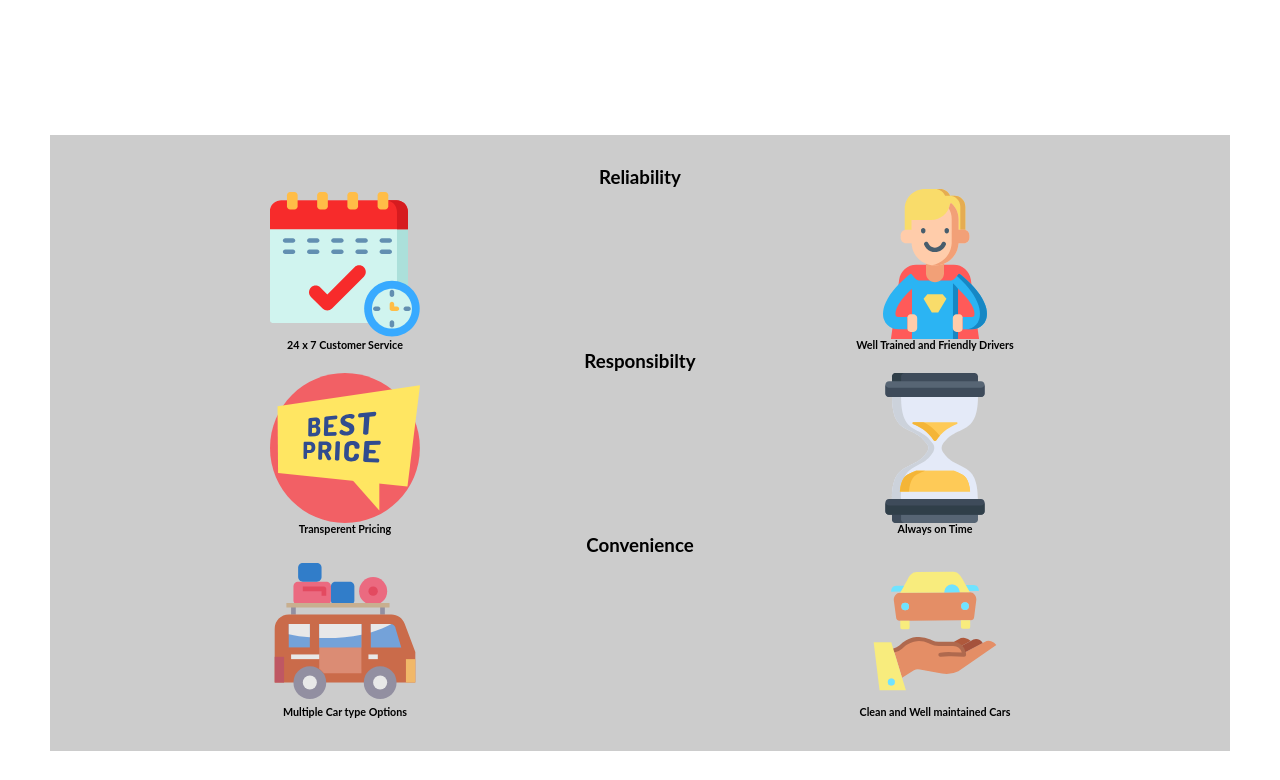
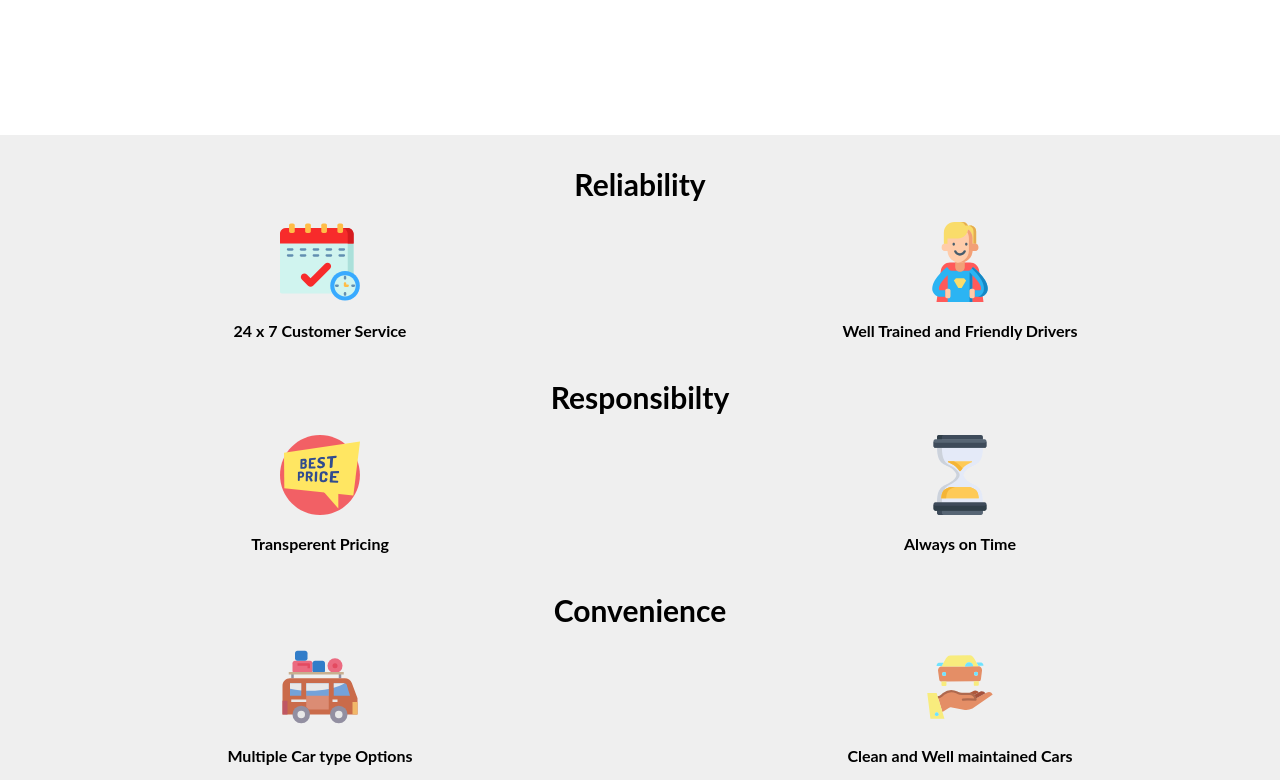
Before and after one commit to ArjunThiraviam/tour-travels, a website: page app/index.html in a window 1280 px wide. Shown: the part 920-1700 px from the top of the page. Drawn offline with Linux system fonts and the light colour scheme.

Commit message:
JS Fixes

```diff
--- a/app/assets/styles/modules/_choose.css
+++ b/app/assets/styles/modules/_choose.css
@@ -1,4 +1,13 @@
 .choose__image-container img {
-    width: 150px;
+    width: 80px;
     margin: auto;
+    margin-bottom: 20px;
 }
+#choose h3 {
+    font-size: 30px;
+    margin-bottom: 20px;
+}
+#choose h6 {
+    font-size: 16px;
+    margin-bottom: 40px;
+}
--- a/app/assets/styles/modules/_container.css
+++ b/app/assets/styles/modules/_container.css
@@ -4,3 +4,6 @@
     margin-top: 100px;
     margin-bottom: 100px;
 }
+.container-large {
+    max-width: unset;
+}
--- a/app/assets/styles/modules/_section.css
+++ b/app/assets/styles/modules/_section.css
@@ -5,5 +5,5 @@
 }
 
 #choose {
-    background-color: #ccc;
+    background-color: #efefef;
 }
--- a/app/index.html
+++ b/app/index.html
@@ -53,7 +53,7 @@
       </div>
     </div>
 
-    <div class="container">
+    <div class="container container-large">
     <!-- Service Section -->
     <div class="services section">
         <div class="wraper">
@@ -221,7 +221,7 @@
                     <!-- 8220487369, 8778329170 --></p>
 
                 <p><strong>Mail Us : </strong>
-                    <!-- info@prithivetours.com --></p>
+                    <!-- info@.com --></p>
 
             </div>
 
@@ -230,6 +230,6 @@
             &copy; 2019 <span>Sri Madurai Meenakshi Tours and Travels.</span> All Right Reserved.
         </div>
     </footer>
-    <div>Icons made by <a href="https://www.flaticon.com/authors/freepik" title="Freepik">Freepik</a> from <a href="https://www.flaticon.com/"             title="Flaticon">www.flaticon.com</a></div>
+    <!-- <div>Icons made by <a href="https://www.flaticon.com/authors/freepik" title="Freepik">Freepik</a> from <a href="https://www.flaticon.com/"             title="Flaticon">www.flaticon.com</a></div> -->
 </body>
 </html>
--- a/app/temp/styles/styles.css
+++ b/app/temp/styles/styles.css
@@ -439,8 +439,19 @@ a {
 }
 
 .choose__image-container img {
-    width: 150px;
+    width: 80px;
     margin: auto;
+    margin-bottom: 20px;
+}
+
+#choose h3 {
+    font-size: 30px;
+    margin-bottom: 20px;
+}
+
+#choose h6 {
+    font-size: 16px;
+    margin-bottom: 40px;
 }
 
 .section {
@@ -450,7 +461,7 @@ a {
 }
 
 #choose {
-    background-color: #ccc;
+    background-color: #efefef;
 }
 
 .container {
@@ -458,6 +469,10 @@ a {
     margin: auto;
     margin-top: 100px;
     margin-bottom: 100px;
+}
+
+.container-large {
+    max-width: unset;
 }
 
 .site-header {
```
Also changed, not shown: app/assets/scripts/slider.js (+1 -17 lines), app/destination.html (+1 -1 lines).
